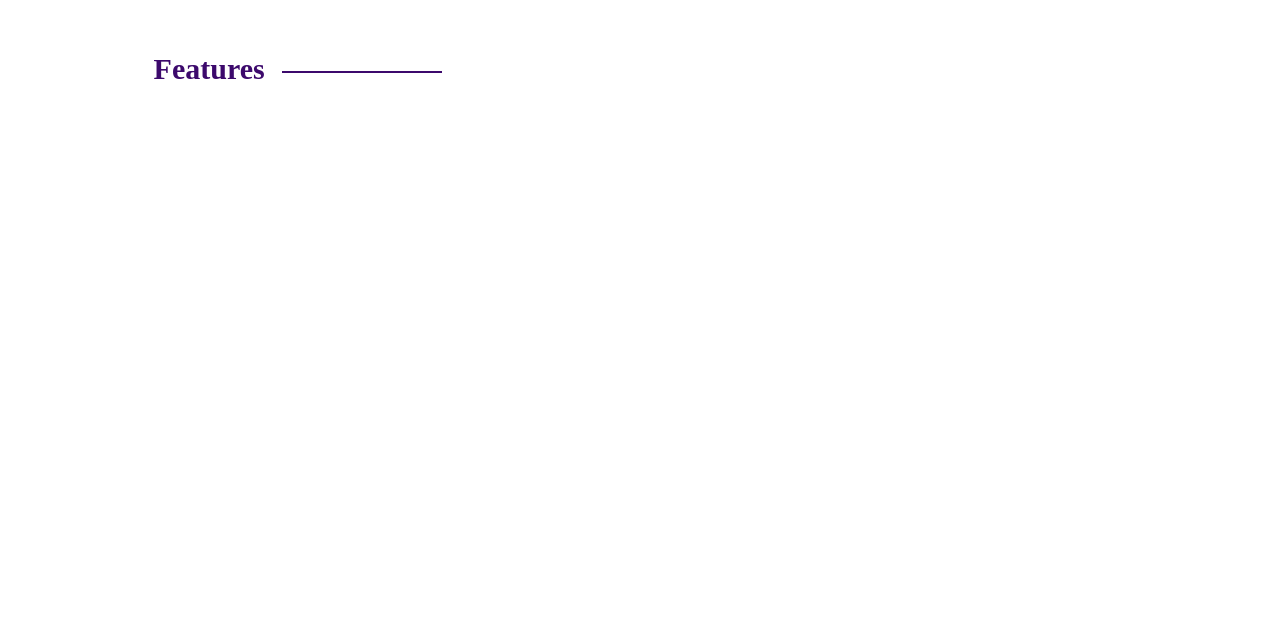
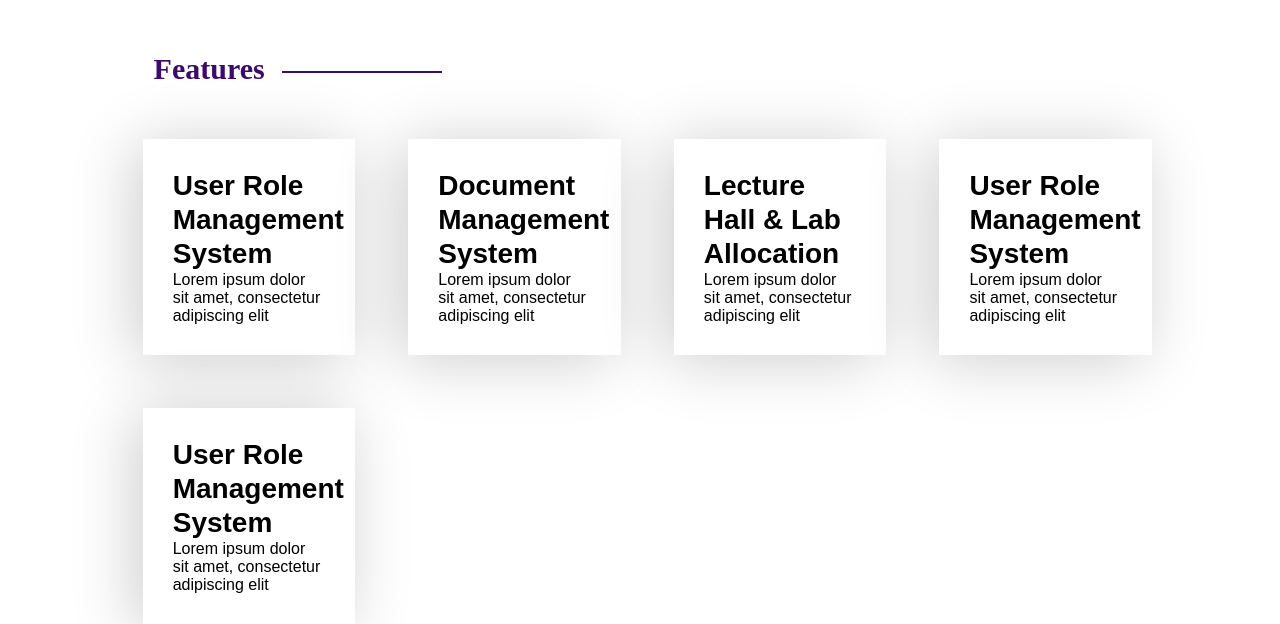
Before and after one commit to GayanKod/Modulo, a React (Create React App) app in the folder client/: page / in a window 1280 px wide. Shown: the part 902-1526 px from the top of the page. Before the commit the page ends 1141 px from the top, so only its background shows below. Built offline with nearby package versions, Linux system fonts and the light colour scheme.

Commit message:
Add features section to the landing page

```diff
--- /dev/null
+++ b/client/src/components/AppFeatures/FeaturesSection.tsx
@@ -0,0 +1,23 @@
+import React from 'react';
+import LandingPgHeader from '../LandingPgHeader';
+import Card from "../Card";
+import {FeaturesDetails} from "../AppFeatures/FeaturesDetails";
+import "../../styles/FeaturesSection.scss";
+
+function FeaturesSection(){
+
+    return(
+        <>
+            <LandingPgHeader title="Features"/>
+            <div className="features-card-container">
+                {FeaturesDetails.map((item,index)=>{
+                    return(
+                        <Card className="features-card" key={index} desc={item.desc} title={item.title}/>
+                    );
+                })}
+            </div>
+        </>
+    );
+}
+
+export default FeaturesSection;
--- a/client/src/components/Card.tsx
+++ b/client/src/components/Card.tsx
@@ -1,10 +1,21 @@
 import React from 'react';
+import "../styles/Card.scss";
 
-function Card(){
+function Card(props){
+
+
 
     return(
         <>
-
+            <div className="card-container" style={
+                {
+                    width: props.width,
+                    height: props.height
+                }
+            }>
+                <div className="card-title">{props.title}</div>
+                <div className="card-desc">{props.desc}</div>
+            </div>
         </>
     );
 }
--- a/client/src/components/FeaturesSection.tsx
+++ /dev/null
@@ -1,15 +0,0 @@
-import React from 'react';
-import LandingPgHeader from './LandingPgHeader';
-import Card from './Card';
-
-function FeaturesSection(){
-
-    return(
-        <>
-            <LandingPgHeader title="Features"/>
-            <Card />
-        </>
-    );
-}
-
-export default FeaturesSection;
--- a/client/src/pages/Landing.tsx
+++ b/client/src/pages/Landing.tsx
@@ -1,6 +1,6 @@
 import Navbar from "../components/Navbar/Navbar";
 import HeroSection from "../components/HeroSection";
-import FeaturesSection from "../components/FeaturesSection";
+import FeaturesSection from "../components/AppFeatures/FeaturesSection";
 
 function Landing(){
 
--- /dev/null
+++ b/client/src/styles/Card.scss
@@ -0,0 +1,24 @@
+@import '../styleVar/colorPalette.scss';
+
+.card-container{
+    margin: 5% 0% 0% 5%;
+    width: 20%;
+    background: #FFFFFF;
+    /* Shadow 2 */
+    box-shadow: -8px 5px 60px rgba(0, 0, 0, 0.2);
+    padding: 30px;
+    display: inline-block;
+}
+
+.card-title{
+    font-style: normal;
+    font-weight: bold;
+    font-size: 28px;
+    line-height: 34px;
+    display: flex;
+    align-items: center;
+
+    /* Black */
+
+    color: #000000;
+}
--- /dev/null
+++ b/client/src/styles/FeaturesSection.scss
@@ -0,0 +1,3 @@
+.features-card-container{
+   margin:0 10% 0 7%;
+}
--- a/client/src/styles/LandingPgHeader.scss
+++ b/client/src/styles/LandingPgHeader.scss
@@ -2,6 +2,7 @@
 
 .header-wrapper{
     margin: 12%;
+    margin-bottom: 0;
     font-family: Foco;
     font-style: normal;
     font-weight: 800;
```
